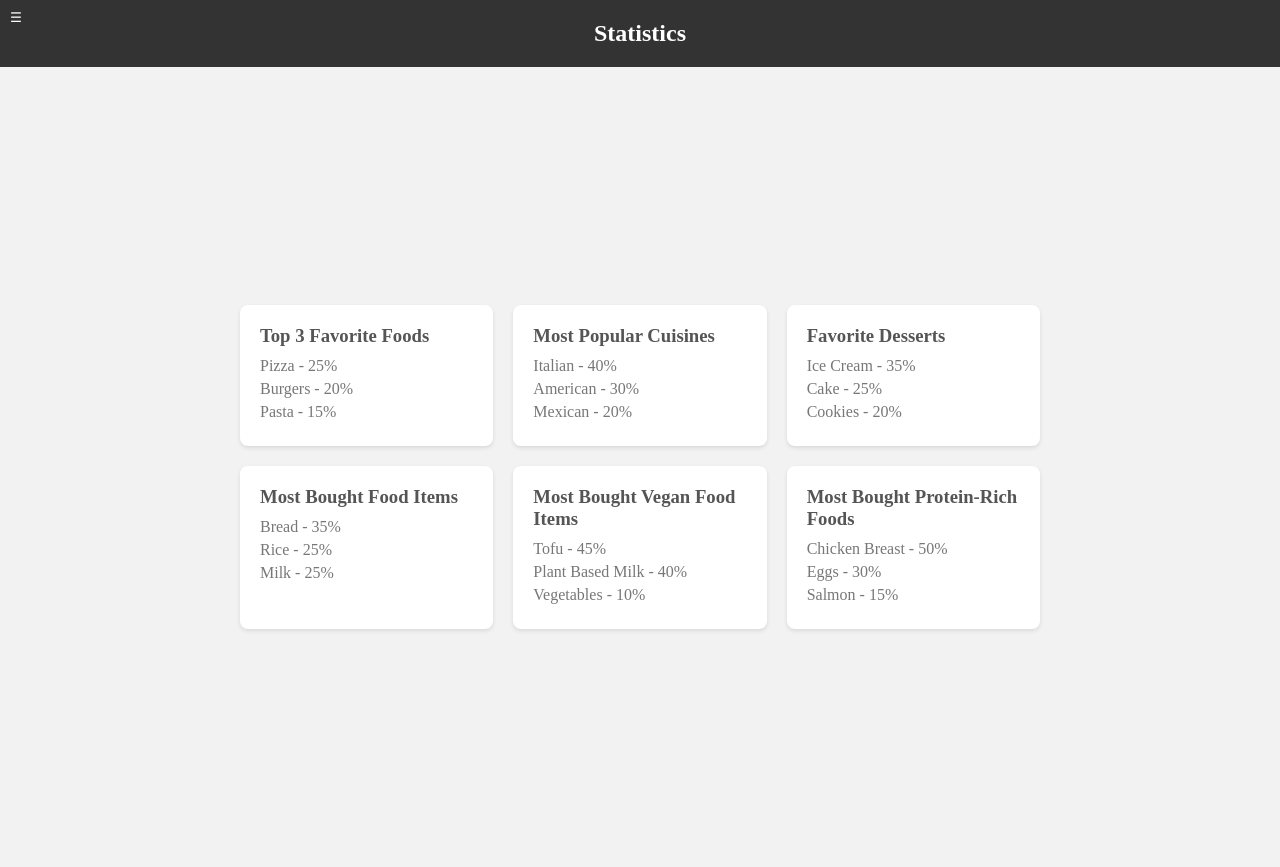
After one commit to GabrielMartisca/Proiect-WEB, a PHP site: page /statistics.html in a window 1280 px wide. The commit adds this page. Run offline with PHP 8.4, Linux system fonts and the light colour scheme.

Commit message:
statistics

```diff
--- a/foodDatabase.html
+++ b/foodDatabase.html
@@ -4,7 +4,8 @@
     <meta charset="UTF-8">
     <meta name="viewport" content="width=device-width, initial-scale=1.0">
     <title>Food Database</title>
-    <link rel="stylesheet" href="styles.css"> <!-- Include your CSS file here -->
+    <link rel="stylesheet" href="styles.css">
+    <link rel="icon" type="image/x-icon" href="logo.png">
 </head>
 <body class="db">
     <header>
@@ -18,7 +19,7 @@
             <a href="preference.html">Preferences Management</a>
             <a href="shoppinglist.html">Shopping List</a>
             <a href="foodDatabase.html">Food Database</a>
-            <a href="#">Statistics</a>
+            <a href="statistics.html">Statistics</a>
             <a href="landingPage.html">Logout</a>
         </div>
         <button id="menuButton" >
--- a/landingPage.html
+++ b/landingPage.html
@@ -5,6 +5,7 @@
     <meta name="viewport" content="width=device-width, initial-scale=1.0">
     <title>Landing Page</title>
     <link rel="stylesheet" href="styles.css">
+    <link rel="icon" type="image/x-icon" href="logo.png">
 
 </head>
 <body>
--- a/login.html
+++ b/login.html
@@ -4,6 +4,7 @@
     <meta charset="UTF-8" />
     <meta name="viewport" content="width=device-width, initial-scale=1.0" />
     <link href="styles.css" rel="stylesheet" type="text/css">
+    <link rel="icon" type="image/x-icon" href="logo.png">
     <title>Login Page</title>
 
 </head>
@@ -18,7 +19,7 @@
             <a href="preference.html">Preferences Management</a>
             <a href="shoppinglist.html">Shopping List</a>
             <a href="foodDatabase.html">Food Database</a>
-            <a href="#">Statistics</a>
+            <a href="statistics.html">Statistics</a>
             <a href="landingPage.html">Logout</a>
         </div>
         <button id="menuButton" >
--- a/preference.html
+++ b/preference.html
@@ -5,6 +5,7 @@
     <meta name="viewport" content="width=device-width, initial-scale=1.0">
     <title>Preferences Management</title>
     <link rel="stylesheet" href="styles.css">
+    <link rel="icon" type="image/x-icon" href="logo.png">
 </head>
 <body class="shoplist">
     <header>
@@ -16,7 +17,7 @@
         <a href="preference.html">Preferences Management</a>
         <a href="shoppinglist.html">Shopping List</a>
         <a href="foodDatabase.html">Food Database</a>
-        <a href="#">Statistics</a>
+        <a href="statistics.html">Statistics</a>
         <a href="landingPage.html">Logout</a>
     </div>
     <button id="menuButton" >
--- a/register.html
+++ b/register.html
@@ -4,6 +4,8 @@
     <meta charset="UTF-8" />
     <meta name="viewport" content="width=device-width, initial-scale=1.0" />
     <link href="styles.css" rel="stylesheet" type="text/css">
+    <link rel="icon" type="image/x-icon" href="logo.png">
+
     <title>Register Page</title>
 
 </head>
@@ -18,7 +20,7 @@
             <a href="preference.html">Preferences Management</a>
             <a href="shoppinglist.html">Shopping List</a>
             <a href="foodDatabase.html">Food Database</a>
-            <a href="#">Statistics</a>
+            <a href="statistics.html">Statistics</a>
             <a href="landingPage.html">Logout</a>
         </div>
         <button id="menuButton" >
--- a/shoppinglist.html
+++ b/shoppinglist.html
@@ -5,6 +5,8 @@
     <meta name="viewport" content="width=device-width, initial-scale=1.0">
     <link rel="stylesheet" href="styles.css">
     <title>Shopping List</title>
+    <link rel="icon" type="image/x-icon" href="logo.png">
+
 </head>
 <body class="shoplist">
     <header>
@@ -16,7 +18,7 @@
         <a href="preference.html">Preferences Management</a>
         <a href="shoppinglist.html">Shopping List</a>
         <a href="foodDatabase.html">Food Database</a>
-        <a href="#">Statistics</a>
+        <a href="statistics.html">Statistics</a>
         <a href="landingPage.html">Logout</a>
     </div>
     <button id="menuButton">
@@ -27,7 +29,6 @@
         <div class="shopping-list-container">
             <h1>My Shopping List</h1>
             <ul id="shoppingList">
-                <!-- Shopping list items will be added dynamically here -->
             </ul>
             <div class="add-item">
                 <input type="text" id="itemInput" placeholder="Add new item">
--- /dev/null
+++ b/statistics.html
@@ -0,0 +1,84 @@
+<!DOCTYPE html>
+<html lang="en">
+<head>
+    <meta charset="UTF-8" />
+    <meta name="viewport" content="width=device-width, initial-scale=1.0" />
+    <link href="styles.css" rel="stylesheet" type="text/css">
+    <link rel="icon" type="image/x-icon" href="logo.png">
+    <title>Statistics</title>
+</head>
+<body>
+    <header>
+        <h1>Statistics</h1>
+    </header>
+    <main class="logins">
+        <div id="sideMenu">
+            <br>
+            <a href="userProfile.html">User Profile</a>
+            <a href="preference.html">Preferences Management</a>
+            <a href="shoppinglist.html">Shopping List</a>
+            <a href="foodDatabase.html">Food Database</a>
+            <a href="statistics.html">Statistics</a>
+            <a href="landingPage.html">Logout</a>
+        </div>
+        <button id="menuButton" >
+            &#9776;
+        </button>
+        <div id="Statistics">
+                <div class="stats-container">
+                    <div class="stats-item">
+                        <h3>Top 3 Favorite Foods</h3>
+                        <ul>
+                            <li>Pizza - 25%</li>
+                            <li>Burgers - 20%</li>
+                            <li>Pasta - 15%</li>
+                        </ul>
+                    </div>
+                    <div class="stats-item">
+                        <h3>Most Popular Cuisines</h3>
+                        <ul>
+                            <li>Italian - 40%</li>
+                            <li>American - 30%</li>
+                            <li>Mexican - 20%</li>
+                        </ul>
+                    </div>
+                    <div class="stats-item">
+                        <h3>Favorite Desserts</h3>
+                        <ul>
+                            <li>Ice Cream - 35%</li>
+                            <li>Cake - 25%</li>
+                            <li>Cookies - 20%</li>
+                        </ul>
+                    </div>
+                    <div class="stats-item">
+                        <h3>Most Bought Food Items</h3>
+                        <ul>
+                            <li>Bread - 35%</li>
+                            <li>Rice - 25%</li>
+                            <li>Milk - 25%</li>
+                        </ul>
+                    </div>
+                    <div class="stats-item">
+                        <h3>Most Bought Vegan Food Items</h3>
+                        <ul>
+                            <li>Tofu - 45%</li>
+                            <li>Plant Based Milk - 40%</li>
+                            <li>Vegetables - 10%</li>
+                        </ul>
+                    </div>
+                    <div class="stats-item">
+                        <h3>Most Bought Protein-Rich Foods</h3>
+                        <ul>
+                            <li>Chicken Breast - 50%</li>
+                            <li>Eggs - 30%</li>
+                            <li>Salmon - 15%</li>
+                        </ul>
+                    </div>
+
+                </div>
+            </main>
+        </div>
+    <script src="script.js"></script>
+
+</body>
+</html>
--- a/styles.css
+++ b/styles.css
@@ -463,3 +463,46 @@ footer {
         font-size: 10px; /* Further adjusted font size */
     }
 }
+
+
+
+.statistic  h1, h2, h3 {
+    color: #333;
+}
+
+.statistic {
+    padding: 20px;
+    text-align: center;
+}
+
+.stats-container {
+    max-width: 800px;
+    margin: 0 auto;
+    display: grid;
+    grid-template-columns: repeat(3, 1fr);
+    gap: 20px;
+}
+
+.stats-item {
+    background-color: #fff;
+    border-radius: 8px;
+    box-shadow: 0 2px 4px rgba(0, 0, 0, 0.1);
+    padding: 20px;
+    text-align: left;
+}
+
+.stats-item h3 {
+    margin-bottom: 10px;
+    color: #555;
+}
+
+.stats-item ul {
+    list-style-type: none;
+    padding: 0;
+    margin: 0;
+}
+
+.stats-item li {
+    margin-bottom: 5px;
+    color: #777;
+}
--- a/userProfile.html
+++ b/userProfile.html
@@ -5,6 +5,8 @@
     <meta name="viewport" content="width=device-width, initial-scale=1.0">
     <title>User Profile</title>
     <link rel="stylesheet" href="styles.css">
+    <link rel="icon" type="image/x-icon" href="logo.png">
+
 </head>
 <body class="shoplist">
     <header>
@@ -16,7 +18,7 @@
         <a href="preference.html">Preferences Management</a>
         <a href="shoppinglist.html">Shopping List</a>
         <a href="foodDatabase.html">Food Database</a>
-        <a href="#">Statistics</a>
+        <a href="statistics.html">Statistics</a>
         <a href="landingPage.html">Logout</a>
     </div>
     <button id="menuButton" >
```
Also changed, not shown: index.html (deleted, +0 -27 lines), proceseaza.php (deleted, +0 -44 lines).
